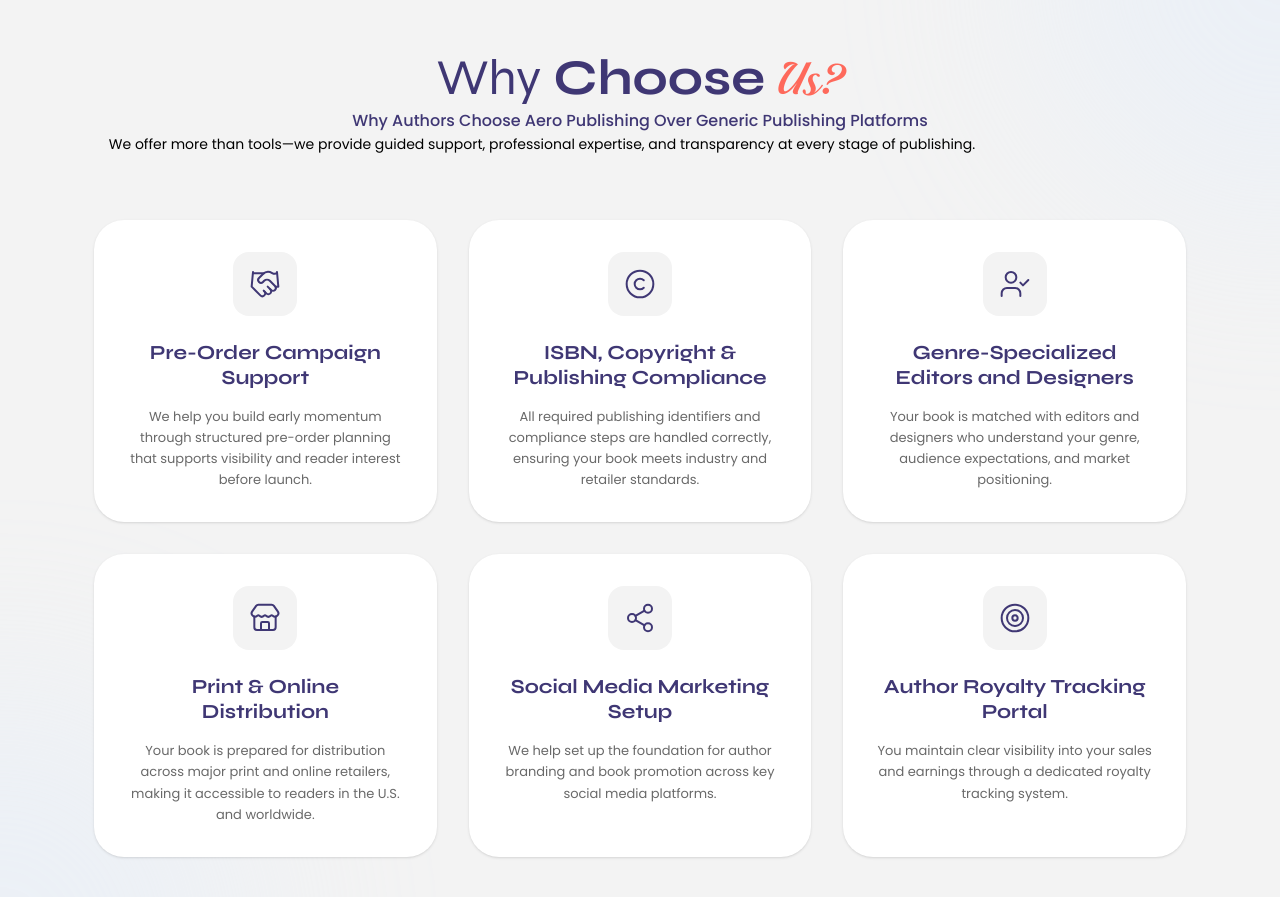
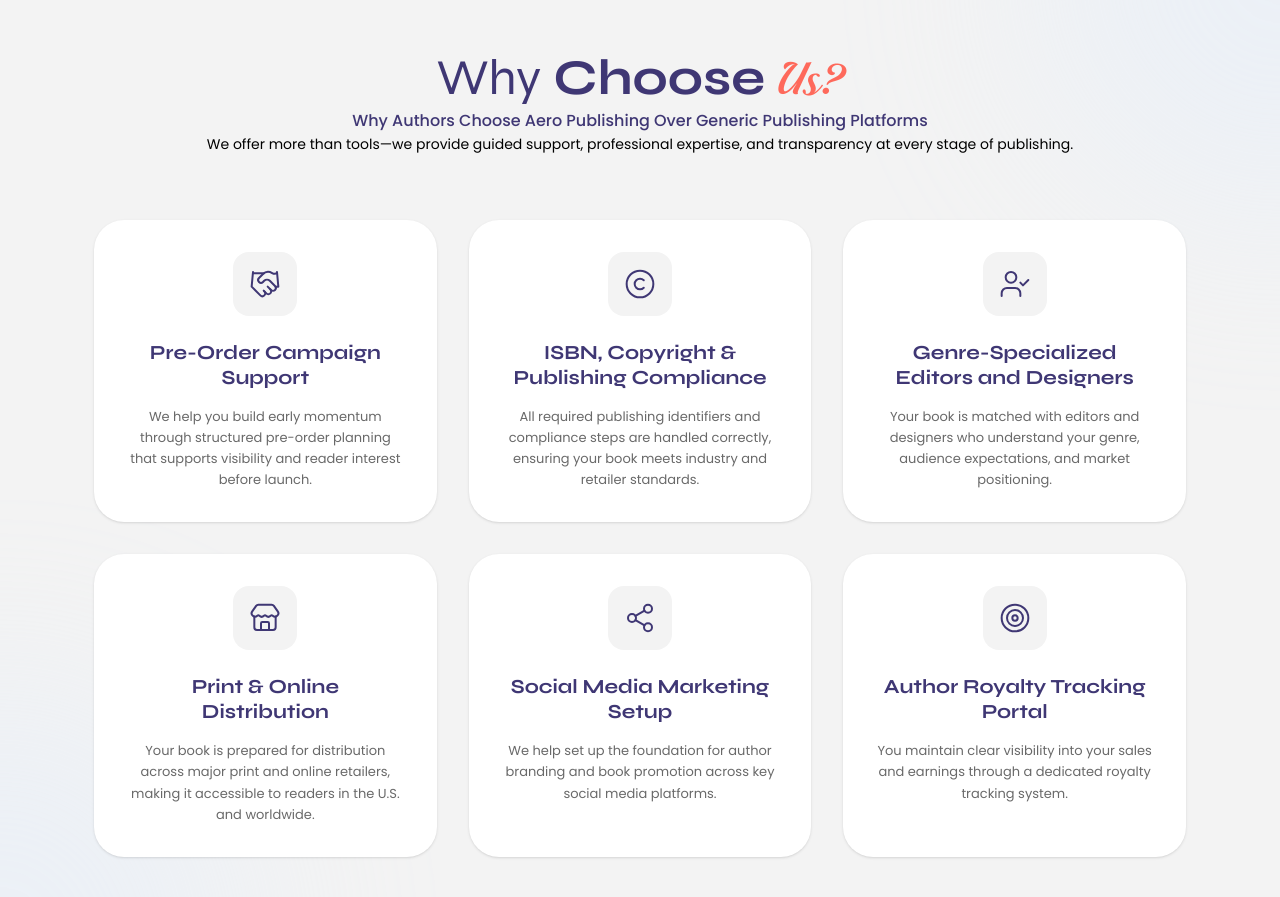
Before and after one commit to Invenzee/aeropublishing, a Next.js app: page /pricing in a window 1280 px wide. Shown: the part 3680-4577 px from the top of the page. Built offline with nearby package versions, Linux system fonts and the light colour scheme.

Commit message:
content updated on homepage

```diff
--- a/src/components/WhyChooseUsSection.tsx
+++ b/src/components/WhyChooseUsSection.tsx
@@ -65,10 +65,10 @@ export default function WhyChooseUsSection() {
                     <h2 className="text-[50px] font-syne font-bold leading-[1] text-brand-primary max-sm:text-[32px]">
                         <span className="font-[400]">Why</span> Choose <span className="text-brand-secondary font-shaded font-[400]">Us?</span>
                     </h2>
-                    <p className="text-md font-poppins text-brand-primary font-medium">
+                    <p className="text-md font-poppins text-brand-primary font-medium max-auto">
                         Why Authors Choose Aero Publishing Over Generic Publishing Platforms
                     </p>
-                    <p className="text-black text-center font-poppins text-sm leading-relaxed max-w-4xl max-sm:text-[14px]">
+                    <p className="text-black text-center font-poppins text-sm leading-relaxed max-w-4xl max-sm:text-[14px] mx-auto">
                     We offer more than tools—we provide guided support, professional expertise, and transparency at every stage of publishing.
                     </p>
                 </motion.div>
```
